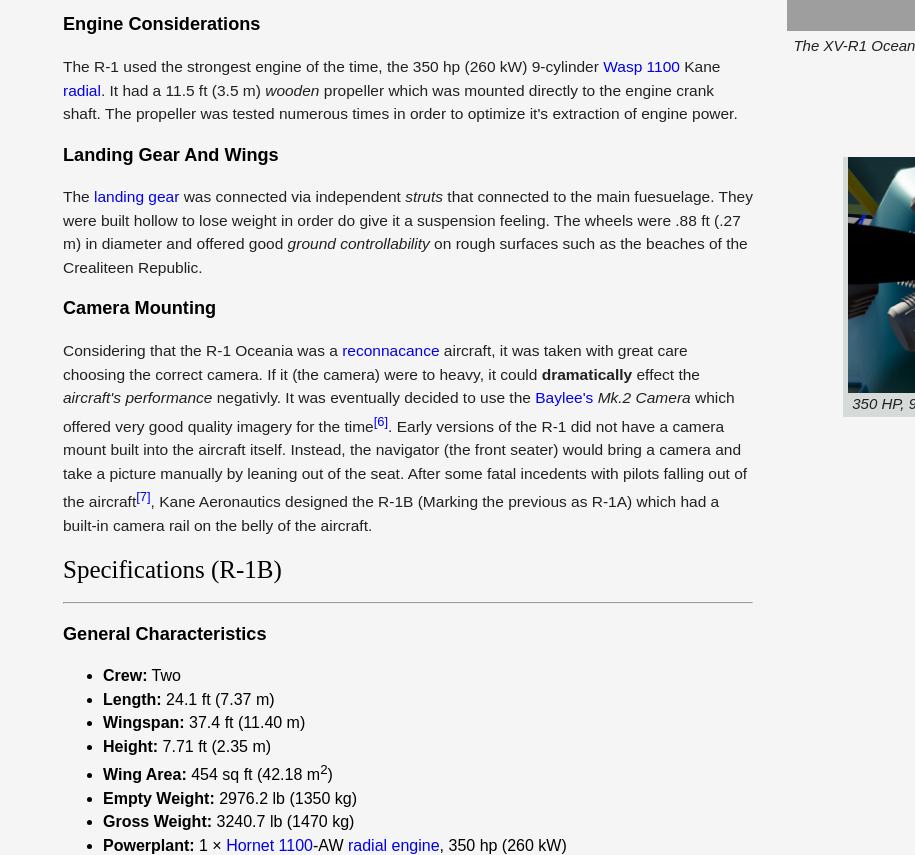
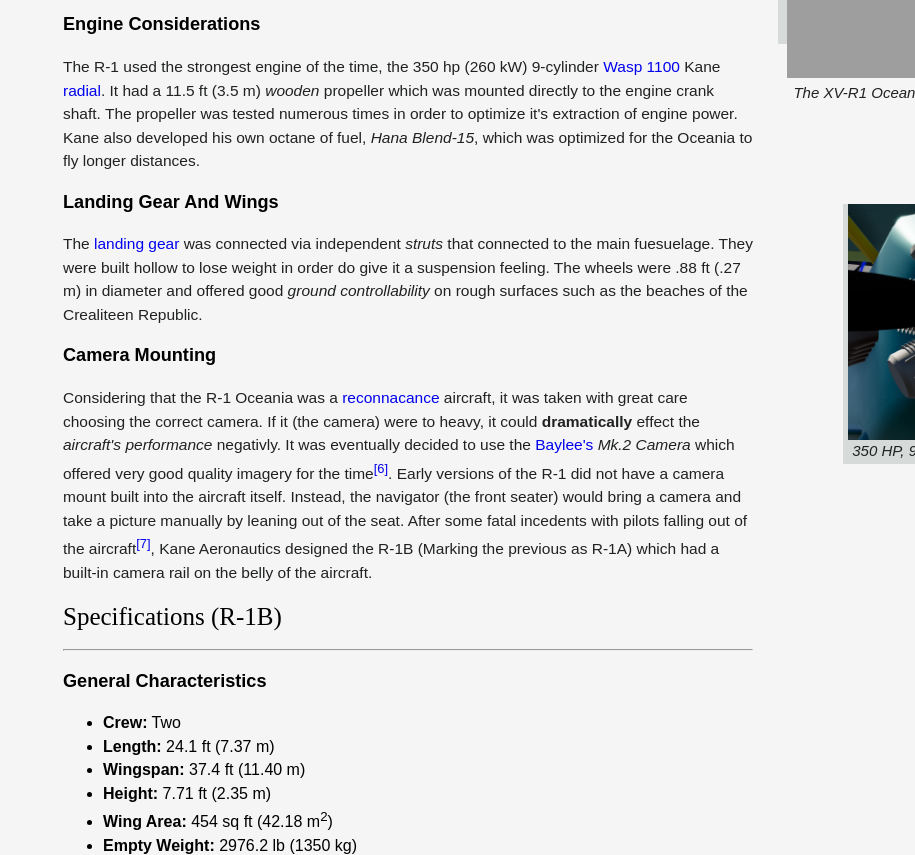
Before and after one commit to Astrocricket777/Astrocricket777.github.io, a plain HTML site: page Article1.html in a window 1280 px wide. Shown: the part 1179-2034 px from the top of the page, without its empty margins (365-1280 px from the left). Drawn offline with Linux system fonts and the light colour scheme; grey boxes are pictures that could not be loaded.

Commit message:
Updated Article1.html

```diff
--- a/Article1.html
+++ b/Article1.html
@@ -102,7 +102,7 @@
         <hr style="color: rgba(189, 189, 189, .8);">
 
         <h3>Engine Considerations</h3>
-        <p>The R-1 used the strongest engine of the time, the 350 hp (260 kW) 9-cylinder <a href="#">Wasp 1100</a> Kane <a href="#"> radial</a>. It had a 11.5 ft (3.5 m) <em>wooden</em> propeller which was mounted directly to the engine crank shaft. The propeller was tested numerous times in order to optimize it's extraction of engine power.</p>
+        <p>The R-1 used the strongest engine of the time, the 350 hp (260 kW) 9-cylinder <a href="#">Wasp 1100</a> Kane <a href="#"> radial</a>. It had a 11.5 ft (3.5 m) <em>wooden</em> propeller which was mounted directly to the engine crank shaft. The propeller was tested numerous times in order to optimize it's extraction of engine power. Kane also developed his own octane of fuel, <em>Hana Blend-15</em>, which was optimized for the Oceania to fly longer distances.</p>
 
 
         <h3>Landing Gear And Wings</h3>
```
